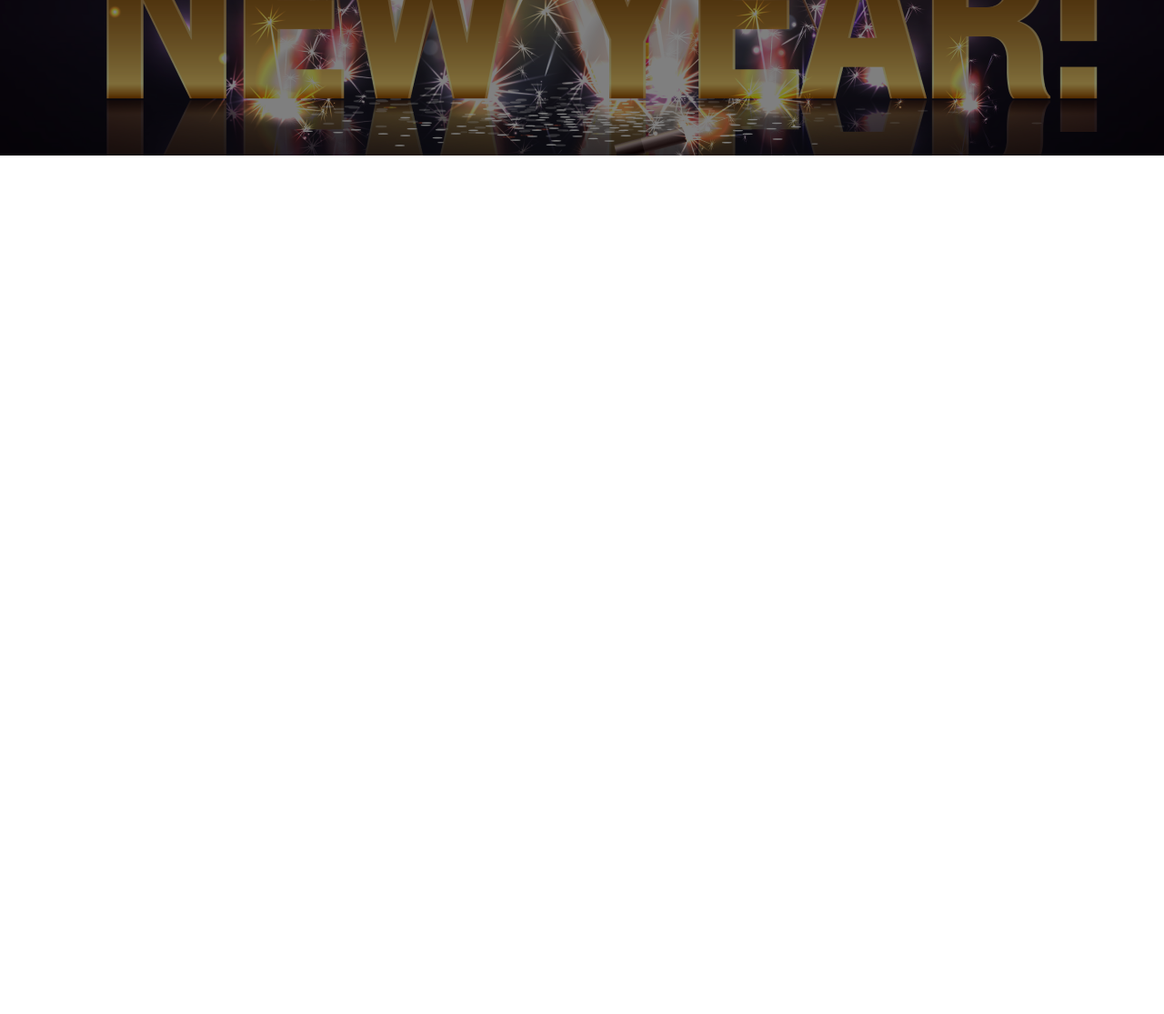
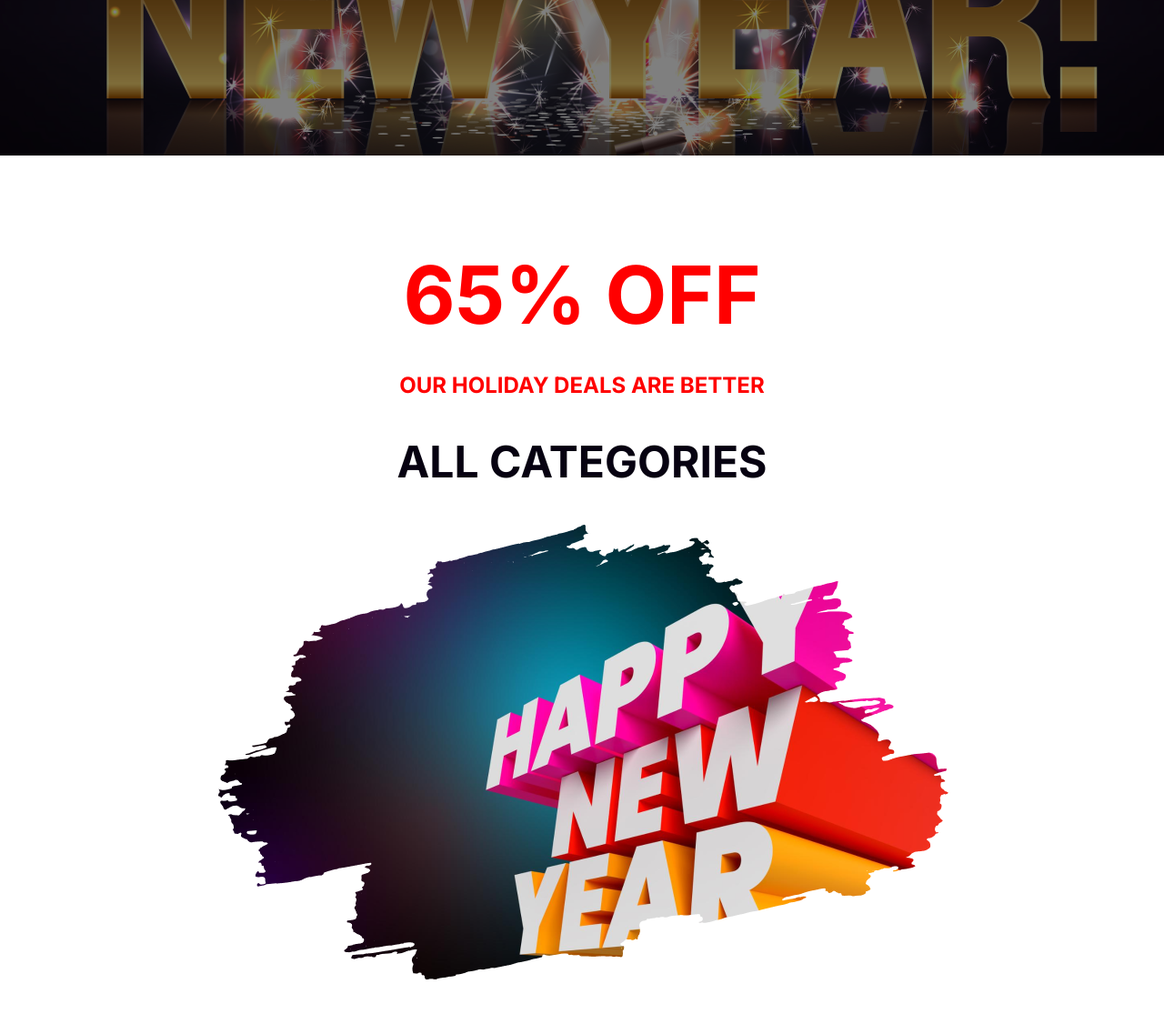
Before and after one commit to getAhsaan/new-year-offer, a plain HTML site: page index.html in a window 1280 px wide. Shown: the part 567-1682 px from the top of the page at 91% size. Before the commit the page ends 800 px from the top, so only its background shows below. Drawn offline with Linux system fonts and the light colour scheme.

Commit message:
offer section added

```diff
--- a/index.html
+++ b/index.html
@@ -9,6 +9,8 @@
     <link
         href="https://fonts.googleapis.com/css2?family=Merriweather:ital,wght@0,300;0,400;0,700;0,900;1,300;1,400;1,700;1,900&display=swap"
         rel="stylesheet">
+        <link href="https://fonts.googleapis.com/css2?family=Inter:ital,opsz,wght@0,14..32,100..900;1,14..32,100..900&display=swap" rel="stylesheet">
+
 
     <!-- styles  -->
     <link rel="stylesheet" href="styles.css">
@@ -16,6 +18,7 @@
 
 <body>
     <header>
+        <!-- navbar menu section -->
         <div class="menu-bar">
             <h3 class="menu-title">New Year Offer</h3>
             <nav class="nav-bar">
@@ -31,6 +34,7 @@
         </div>
     </header>
     <main>
+<!-- banner section  -->
        <section class="banner-section">
         <div class="new-year-container">
             <div class="happy-new-year">
@@ -41,6 +45,17 @@
             </div>
         </div>
        </section>
+       <!-- offer section -->
+        <section class="offer-section">
+            <div class="offer-container">
+                <h1>65% OFF</h1>
+                <h4>OUR HOLIDAY DEALS ARE BETTER</h4>
+                <h2>ALL CATEGORIES</h2>
+                <div class="offer-picture">
+                    <img src="images/New Year Photo.png" alt="new year">
+                </div>
+            </div>
+        </section>
     </main>
     <footer>
 
--- a/styles.css
+++ b/styles.css
@@ -98,3 +98,33 @@ body {
     color: white;
     margin-top: 0;
 }
+
+/* offer section  */
+.offer-section{
+
+}
+.offer-container{
+    width: 800px;
+    height: 800px;
+    margin: 100px auto;
+}
+.offer-container h1{
+    font-size: 88px;
+    color: #FF0000;
+    font-weight: bold;
+    text-align: center;
+    font-family: "Inter", sans-serif;
+    margin-bottom: 0;
+}
+.offer-container h4{
+    font-size: 24px;
+    color: #FF0000;
+    text-align: center;
+    font-family: "Inter", sans-serif;
+}
+.offer-container h2{
+    font-size: 48px;
+    color: #070211;
+    text-align: center;
+    font-family: "Inter", sans-serif;
+}
```
